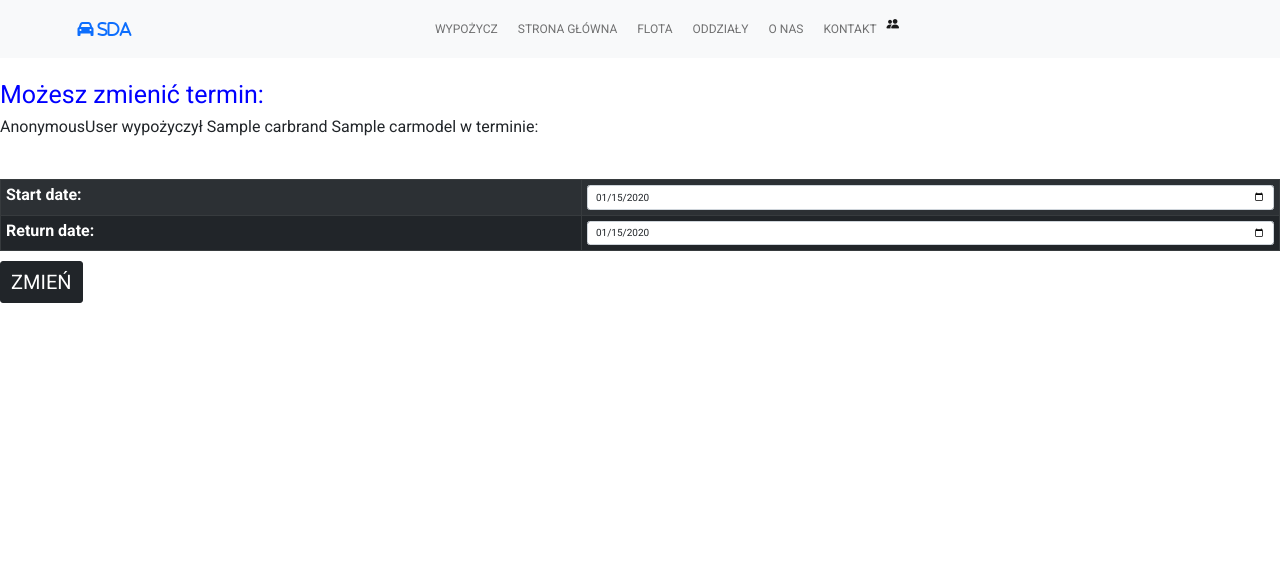
After one commit to sda-project-group/car-rent, a Django app: page /carrent/order-update/1 in a window 1280 px wide. The commit adds this page. Shown: the top 573 px of the page. Run offline with Django 4.2, Linux system fonts and the light colour scheme; tables that the repository leaves empty hold one stand-in row (values such as "Sample post"); some libraries are stand-ins or nearby versions.

Commit message:
Add order update functionality

```diff
--- a/carrent/carrentapp/forms.py
+++ b/carrent/carrentapp/forms.py
@@ -28,3 +28,17 @@ class OrderCreationForm(forms.ModelForm):
     class Meta:
         model = Order
         fields = ['start_date', 'return_date']
+
+class OrderUpdateForm(forms.ModelForm):
+
+    start_date = forms.DateField(required=True,
+                                 widget=forms.DateInput(attrs={'class': 'form-control',
+                                                               'type': 'date'})
+                                 )
+    return_date = forms.DateField(required=True,
+                                  widget=forms.DateInput(attrs={'class': 'form-control',
+                                                                'type': 'date'}))
+
+    class Meta:
+        model = Order
+        fields = ['start_date', 'return_date']
--- a/carrent/carrentapp/models.py
+++ b/carrent/carrentapp/models.py
@@ -82,7 +82,7 @@ class Order(models.Model):
         verbose_name_plural = "Logi Wypozyczen"
 
     def __str__(self):
-        return f'{self.client.email} {self.car.plate_number}'
+        return f'{self.client.email} {self.car.plate_number} =>ID {self.id}'
 
     @property
     def cost_calculator(self):
--- a/carrent/carrentapp/templates/carrentapp/order_actual.html
+++ b/carrent/carrentapp/templates/carrentapp/order_actual.html
@@ -23,8 +23,8 @@
     <body>
 
         {%  for order in order_list  %}
-       <tr class="table-success">
-         <td> {{ order.car.brand }}  </td>
+            <tr class="table-success">
+         <td> <a href ="{% url 'order_update' order.id %}">{{ order.car.brand }}</a></td>
          <td> {{ order.car.car_model }}  </td>
          <td> {{ order.car.plate_number }}  </td>
          <td> {{ order.start_date }}  </td>
--- a/carrent/carrentapp/templates/carrentapp/order_future.html
+++ b/carrent/carrentapp/templates/carrentapp/order_future.html
@@ -24,7 +24,7 @@
 
         {%  for order in order_list  %}
        <tr class="table-secendary">
-         <td> {{ order.car.brand }}  </td>
+         <td> <a href ="{% url 'order_update' order.id %}">{{ order.car.brand }}</a></td>
          <td> {{ order.car.car_model }}  </td>
          <td> {{ order.car.plate_number }}  </td>
          <td> {{ order.start_date }}  </td>
--- /dev/null
+++ b/carrent/carrentapp/templates/carrentapp/order_update.html
@@ -0,0 +1,18 @@
+{% extends 'carrentapp/base.html' %}
+{% block section_one %}
+
+<form method="POST" novalidate>
+      <h1 style="color: blue">Możesz zmienić termin:</h1>
+      <p>{{ request.user }} wypożyczył {{ order.car.brand }} {{ order.car.car_model }} w terminie:</p>
+      <p style="color: red">{{ view.kwargs.msg }}</p>
+     <section class="py-5 projects mb-5">
+    <table class="table table-responsive table-bordered table-hover table-striped table-dark" >
+      {{ form }}
+  </table>
+    <button name="dodaj" class="btn btn-dark btn-lg">Zmień</button>
+    {% csrf_token %}
+
+</section>
+    </form>
+<div style="height:100vh"></div>
+{% endblock %}
--- a/carrent/carrentapp/urls.py
+++ b/carrent/carrentapp/urls.py
@@ -4,7 +4,7 @@ from django.urls import path
 from django.views.generic import ListView, DetailView, TemplateView
 
 
-from .views import base_test_view, CreateOrderView, FutureOrderView, HistoryOrderView, ActualOrderView, PickOrderDate
+from .views import base_test_view, CreateOrderView, FutureOrderView, HistoryOrderView, ActualOrderView, PickOrderDate, OrderUptadeView
 from .models import Car
 
 urlpatterns = [
@@ -20,5 +20,8 @@ urlpatterns = [
     path('order-actual/', ActualOrderView.as_view(), name='actual_order'),
     path('order-history/', HistoryOrderView.as_view(), name='history_order'),
     path('order-future/', FutureOrderView.as_view(), name='future_order'),
+    path('order-update/<int:pk>', OrderUptadeView.as_view(), name='order_update'),
+    path('order-update/<int:pk>/<str:msg>/', OrderUptadeView.as_view(), name='order_update_msg'),
+
 ]
 urlpatterns += static(settings.MEDIA_URL, document_root=settings.MEDIA_ROOT)
--- a/carrent/carrentapp/views.py
+++ b/carrent/carrentapp/views.py
@@ -2,10 +2,10 @@ import datetime
 from datetime import datetime as dt
 
 from django.contrib.auth.mixins import LoginRequiredMixin
-from django.shortcuts import render, redirect
-from django.views.generic import CreateView, ListView, FormView
+from django.shortcuts import render, redirect, reverse
+from django.views.generic import CreateView, ListView, FormView, UpdateView
 
-from .forms import OrderDateForm, OrderCreationForm
+from .forms import OrderDateForm, OrderCreationForm, OrderUpdateForm
 from .models import BasePrice, Car, Order
 from .utilities import calculate_cost
 from .validators import order_date_validator, if_entries_collide_error
@@ -68,6 +68,8 @@ class CreateOrderView(CreateView):
         initial = super().get_initial()
         initial = initial.copy()
         initial['start_date'] = self.request.session.get('start_date')
+        print(initial['start_date'])
+        print(type(initial['start_date']))
         initial['return_date'] = self.request.session.get('return_date')
         return initial
 
@@ -81,6 +83,43 @@ class CreateOrderView(CreateView):
         objct.return_date = dt.strptime(self.request.session.get('return_date'), '%Y-%m-%d').date()
         objct.save()
         return redirect('car_list')
+
+
+class OrderUptadeView(UpdateView):
+
+    template_name = 'carrentapp/order_update.html'
+    model = Order
+    form_class = OrderUpdateForm
+
+    def get_initial(self):
+        order = Order.objects.get(id=self.kwargs['pk'])
+        initial = super().get_initial()
+        initial = initial.copy()
+        initial['start_date'] = order.start_date
+        initial['start_date'] = initial['start_date'].strftime('%Y-%m-%d')
+        initial['return_date'] = order.return_date
+        initial['return_date'] = initial['return_date'].strftime('%Y-%m-%d')
+        return initial
+
+    def get_success_url(self):
+        return reverse('actual_order')
+
+    def form_valid(self, form):
+        start_date = self.request.POST.get('start_date')
+        start_date_datetime = dt.strptime(start_date, '%Y-%m-%d').date()
+        return_date = self.request.POST.get('return_date')
+        return_date_datetime = dt.strptime(return_date, '%Y-%m-%d').date()
+        order = Order.objects.get(id=self.kwargs['pk'])
+        car = order.car
+        errors = order_date_validator(start_date_datetime, return_date_datetime)
+        if errors:
+            return redirect('order_update_msg', pk=self.kwargs['pk'], msg=errors)
+
+        errors = if_entries_collide_error(start_date, return_date, car, order.id)
+        if errors:
+            return redirect('order_update_msg', pk=self.kwargs['pk'], msg=errors)
+        form.save()
+        return redirect('actual_order')
 
 
 class ActualOrderView(LoginRequiredMixin, ListView):
@@ -102,7 +141,6 @@ class HistoryOrderView(LoginRequiredMixin, ListView):
         return qs
 
 
-
 class FutureOrderView(LoginRequiredMixin, ListView):
     model = Order
     template_name = 'carrentapp/order_future.html'
```
Also changed, not shown: carrent/carrentapp/validators.py (+27 -11 lines).
